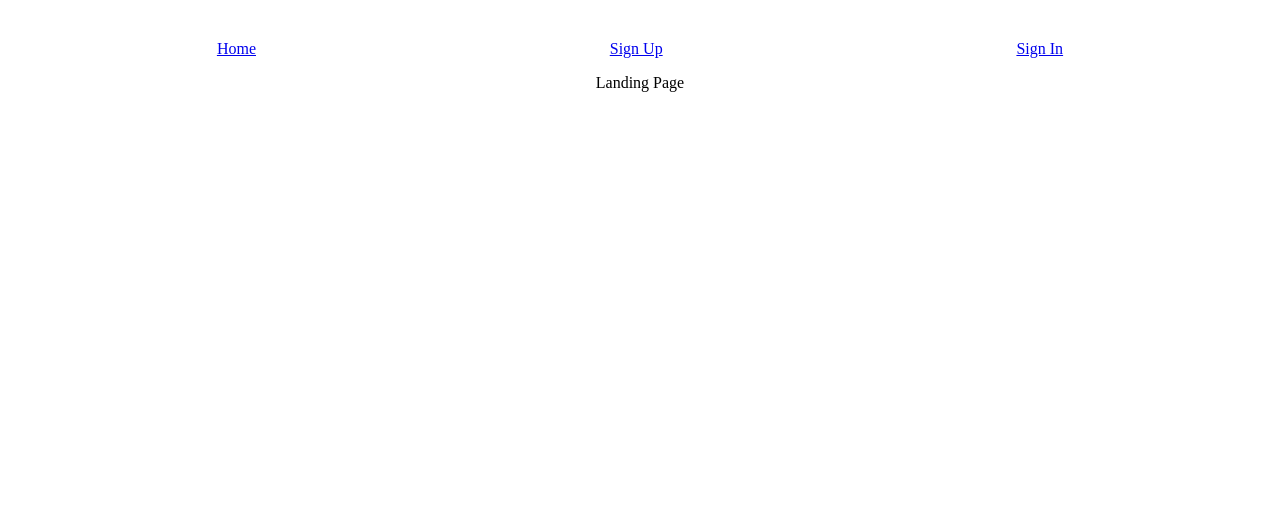
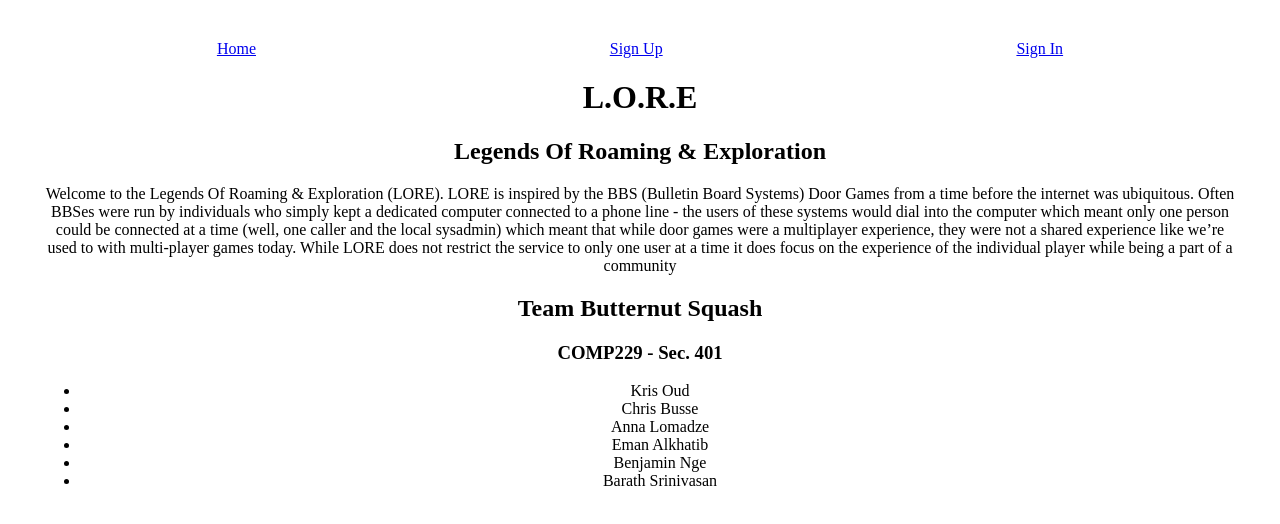
Before and after one commit to MrOud/TeamButternutSquash-GroupProject, a React (Vite) app in the folder client/: page / in a window 1280 px wide. Shown: the top 524 px of the page. Built offline with nearby package versions, Linux system fonts and the light colour scheme.

Commit message:
added content
Added content to the page

```diff
--- a/client/src/core/Landing.jsx
+++ b/client/src/core/Landing.jsx
@@ -4,7 +4,34 @@ export default function Landing() {
   return (
     <div>
       <Navigation />
-      <p>Landing Page</p>
+      <div className="main">
+        <h1>L.O.R.E</h1>
+        <h2>Legends Of Roaming & Exploration</h2>
+        <p>
+          Welcome to the Legends Of Roaming & Exploration (LORE). LORE is
+          inspired by the BBS (Bulletin Board Systems) Door Games from a time
+          before the internet was ubiquitous. Often BBSes were run by
+          individuals who simply kept a dedicated computer connected to a phone
+          line - the users of these systems would dial into the computer which
+          meant only one person could be connected at a time (well, one caller
+          and the local sysadmin) which meant that while door games were a
+          multiplayer experience, they were not a shared experience like we’re
+          used to with multi-player games today. While LORE does not restrict
+          the service to only one user at a time it does focus on the experience
+          of the individual player while being a part of a community
+        </p>
+
+        <h2>Team Butternut Squash</h2>
+        <h3>COMP229 - Sec. 401</h3>
+        <ul>
+          <li>Kris Oud</li>
+          <li>Chris Busse</li>
+          <li>Anna Lomadze</li>
+          <li>Eman Alkhatib</li>
+          <li>Benjamin Nge</li>
+          <li>Barath Srinivasan</li>
+        </ul>
+      </div>
     </div>
   );
 }
```
Also changed, not shown: client/public/tbns.svg.
